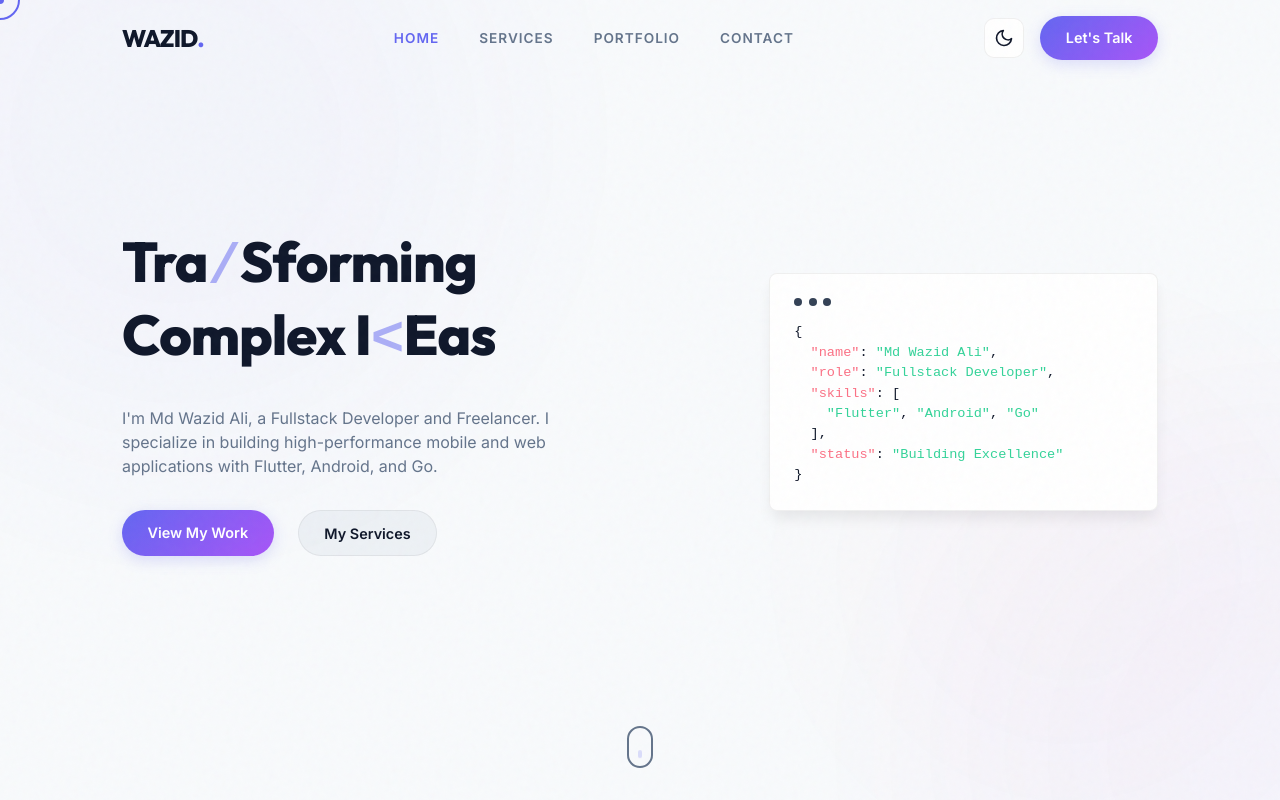
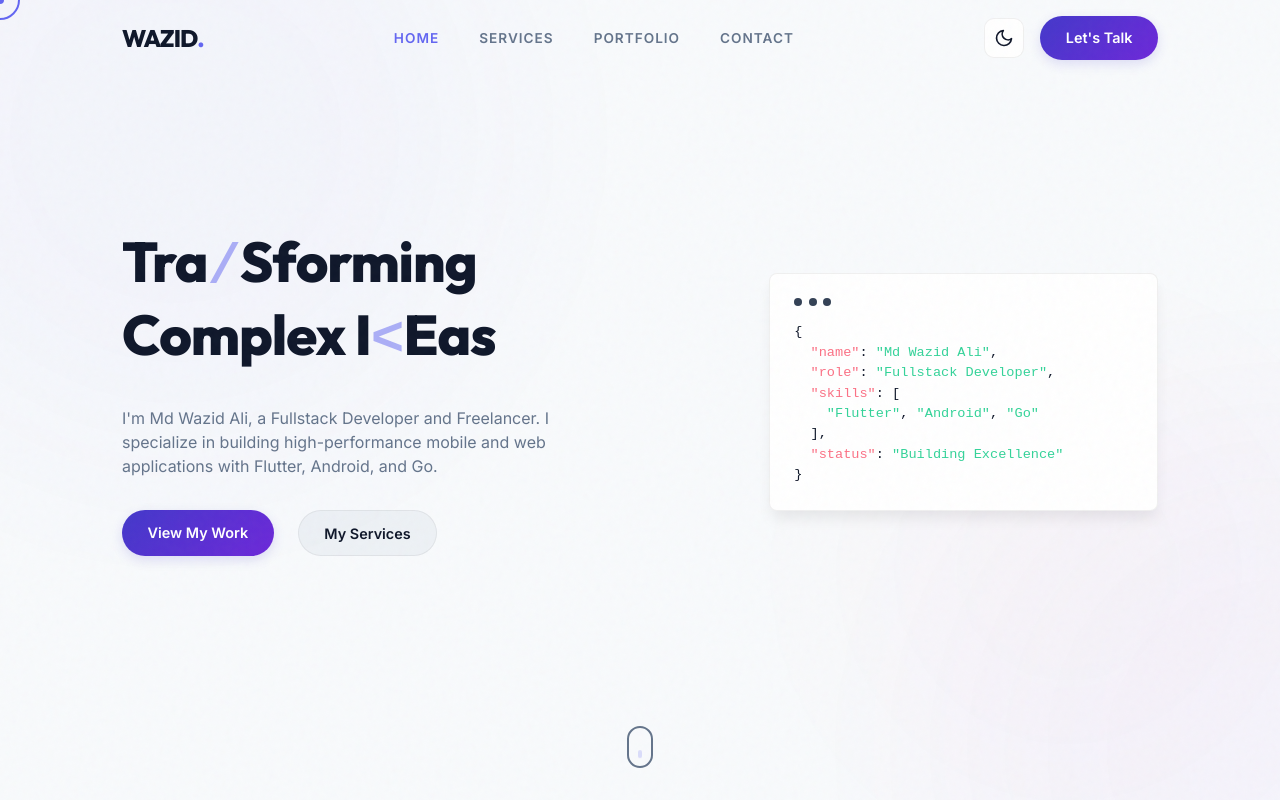
Before and after one commit to mdwazidshah/mdwazidshah.github.io, a website built with Vite: page index.html in a window 1280 px wide. Both pictures are taken after a click on the button "Toggle Theme". Shown: the top 800 px of the page. Built offline with nearby package versions, Linux system fonts and the light colour scheme.

Commit message:
Fix primary button contrast in light mode

```diff
--- a/style.css
+++ b/style.css
@@ -282,14 +282,20 @@ h1, h2, h3 {
 }
 
 .btn-primary {
-    background: var(--gradient);
-    color: white;
-    box-shadow: 0 4px 15px rgba(99, 102, 241, 0.2);
+    background: linear-gradient(135deg, #4f46e5, #7c3aed);
+    color: #ffffff !important;
+    box-shadow: 0 4px 15px rgba(79, 70, 229, 0.2);
 }
 
 .btn-primary:hover {
     transform: translateY(-2px);
-    box-shadow: 0 6px 20px rgba(99, 102, 241, 0.4);
+    box-shadow: 0 6px 20px rgba(79, 70, 229, 0.4);
+    filter: brightness(1.1);
+}
+
+[data-theme="light"] .btn-primary {
+    background: linear-gradient(135deg, #4338ca, #6d28d9);
+    box-shadow: 0 4px 12px rgba(67, 56, 202, 0.15);
 }
 
 .btn-secondary {
```
